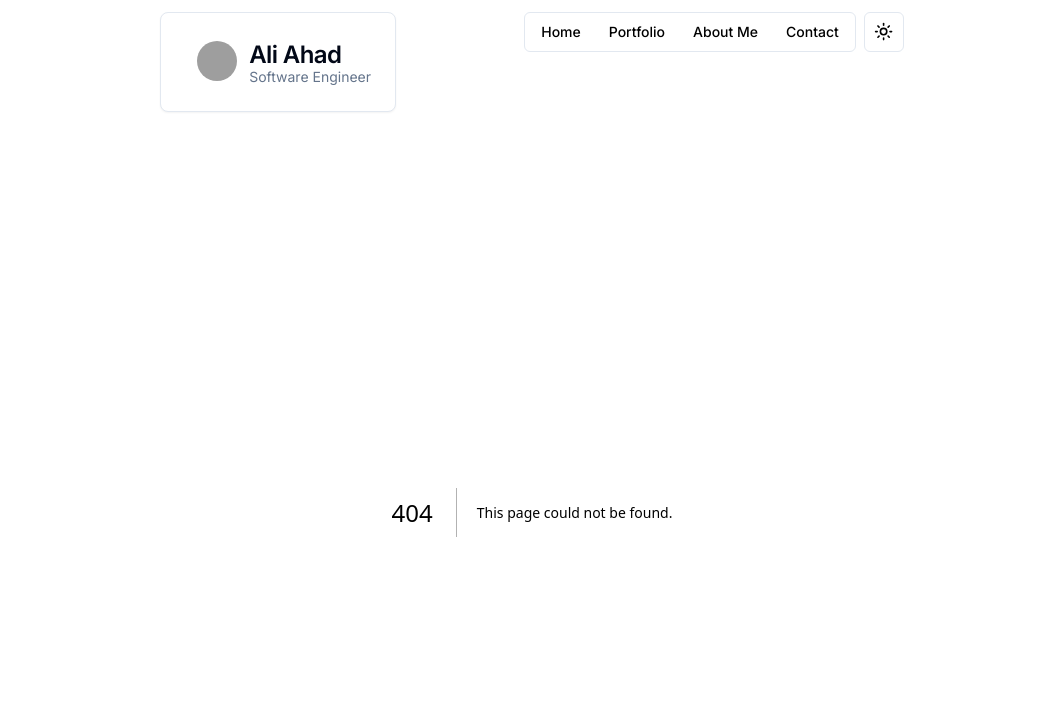
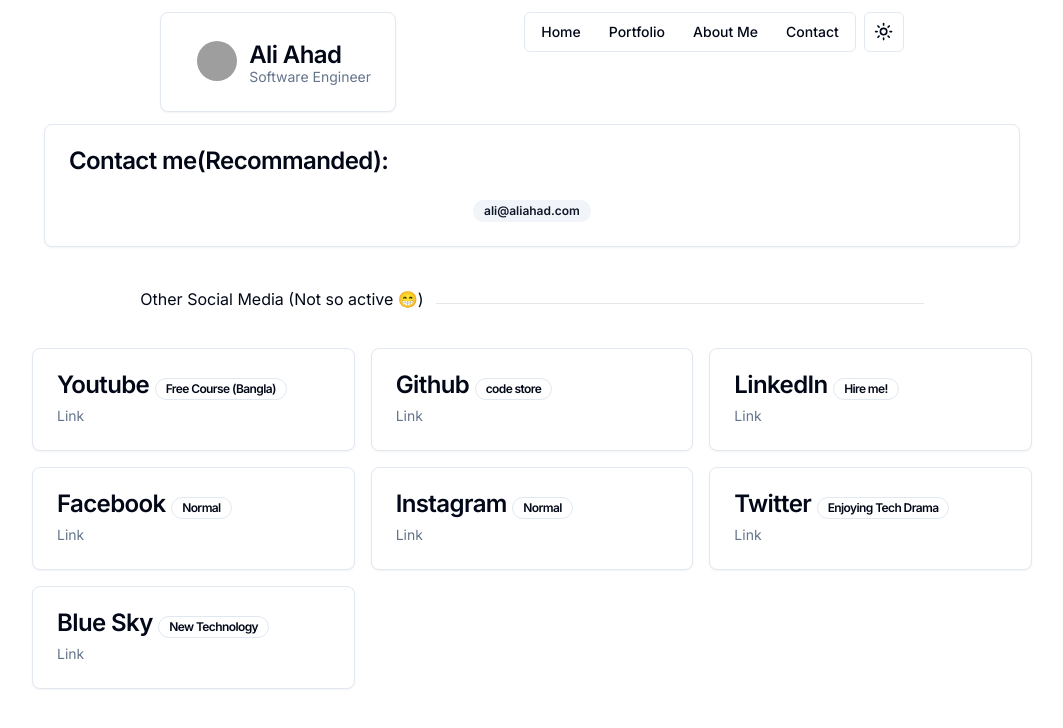
Before and after one commit to TheAliAhad/aliahad, a Next.js app: page /contact in a window 1280 px wide. Before the commit this address had no page. Shown: the top 728 px of the page, without its empty margins (108-1171 px from the left). Built offline with nearby package versions, Linux system fonts and the light colour scheme; grey boxes are pictures that could not be loaded.

Commit message:
contact page modify

```diff
--- /dev/null
+++ b/app/contact/page.tsx
@@ -0,0 +1,51 @@
+import {
+    Card,
+    CardContent,
+    CardDescription,
+    CardFooter,
+    CardHeader,
+    CardTitle,
+  } from "@/components/ui/card"
+  import { Badge } from "@/components/ui/badge"
+import Link from "next/link"
+import { Line } from "@/components/manual/line";
+import { socialMedia } from "@/content/socialMedia";
+
+
+const ContactPage=()=>{
+    return(
+        <>
+        <Card className="m-3">
+  <CardHeader>
+    <CardTitle>Contact me(Recommanded):</CardTitle>
+
+  </CardHeader>
+  <CardContent className="grid place-items-center">
+    <Link href="mailto:ali@aliahad.com"><Badge variant="secondary">ali@aliahad.com </Badge></Link>
+  </CardContent>
+</Card>
+<div className="flex flex-row content-between gap-3 justify-center p-3">
+        <div className="pt-4">
+          <h1>Other Social Media (Not so active 😁)</h1>
+        </div>
+        <div className="w-2/4">
+          <Line />
+        </div>
+      </div>
+      <div className="grid md:grid-cols-3 gap-4 content-center">
+      {socialMedia.map((s, index)=>{return(
+        <div key={index} >
+      <Card>
+  <CardHeader>
+    <CardTitle>{s.name} <Badge variant="outline">{s.status} </Badge></CardTitle>
+    <CardDescription><Link href={s.link}>
+    Link</Link></CardDescription>
+  </CardHeader>
+</Card>
+      </div>
+      )})}
+      </div>
+        </>
+    )
+}
+export default ContactPage
--- a/components/portfolioCard.tsx
+++ b/components/portfolioCard.tsx
@@ -7,12 +7,12 @@ import {
   CardTitle,
 } from "@/components/ui/card";
 import { Badge } from "@/components/ui/badge";
-import { featuredPortfolioContent } from "@/content/portfolio";
+import { PortfolioContent } from "@/content/portfolio";
 
 export const PortfolioCard = () => {
   return (
     <>
-      {featuredPortfolioContent.map((pc, index) => {
+      {PortfolioContent.map((pc, index) => {
         return (
           <div key={index} className="flex flex-col">
             <Card className="flex gap-3 my-3 flex-wrap">
--- a/content/portfolio.ts
+++ b/content/portfolio.ts
@@ -1,4 +1,4 @@
-export const featuredPortfolioContent=[
+export const PortfolioContent=[
     {
         title: "This is the first title",
         desc: ['Full Stack Website', 'Prisma', 'Nextjs', 'SQL']
--- /dev/null
+++ b/content/socialMedia.ts
@@ -0,0 +1,37 @@
+export const socialMedia=[
+    {
+        name: "Youtube",
+        link:"https://youtube.com/@aliahadmd",
+        status:"Free Course (Bangla)"
+    },
+    {
+        name: "Github",
+        link:"https://github.com/aliahadmd",
+        status:"code store"
+    },
+    {
+        name: "LinkedIn",
+        link:"https://LinkedIn.com/in/aliahadmd",
+        status:"Hire me!"
+    },
+    {
+        name: "Facebook",
+        link:"https://facebook.com/aliahaddotcom",
+        status:"Normal"
+    },
+    {
+        name: "Instagram",
+        link:"https://instagram.com/aliahaddotcom",
+        status:"Normal"
+    },
+    {
+        name: "Twitter",
+        link:"https://twitter.com/aliahaddotcom",
+        status:"Enjoying Tech Drama"
+    },
+    {
+        name: "Blue Sky",
+        link:"https://bsky.app/profile/aliahad.com",
+        status:"New Technology"
+    },
+]
```
